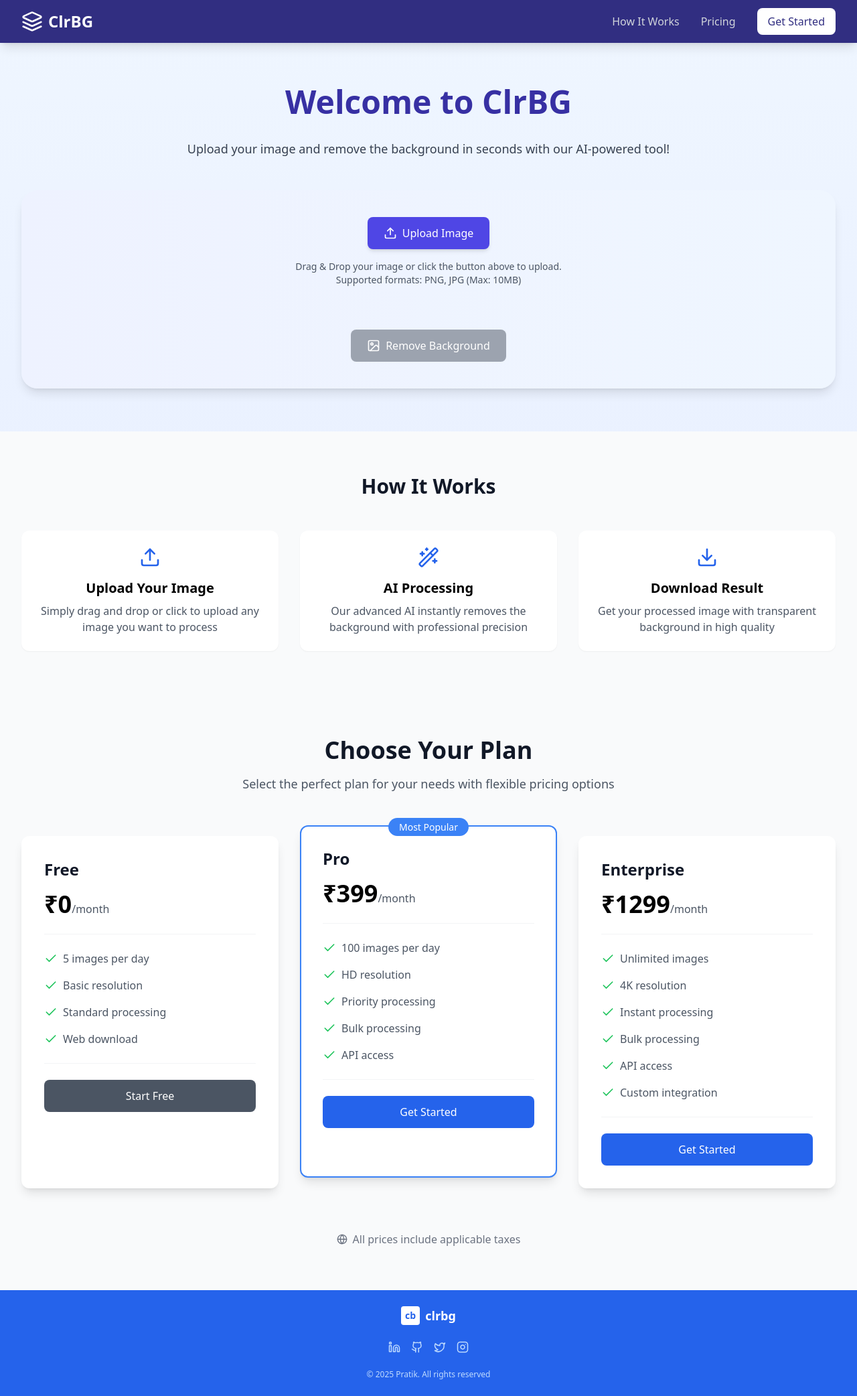
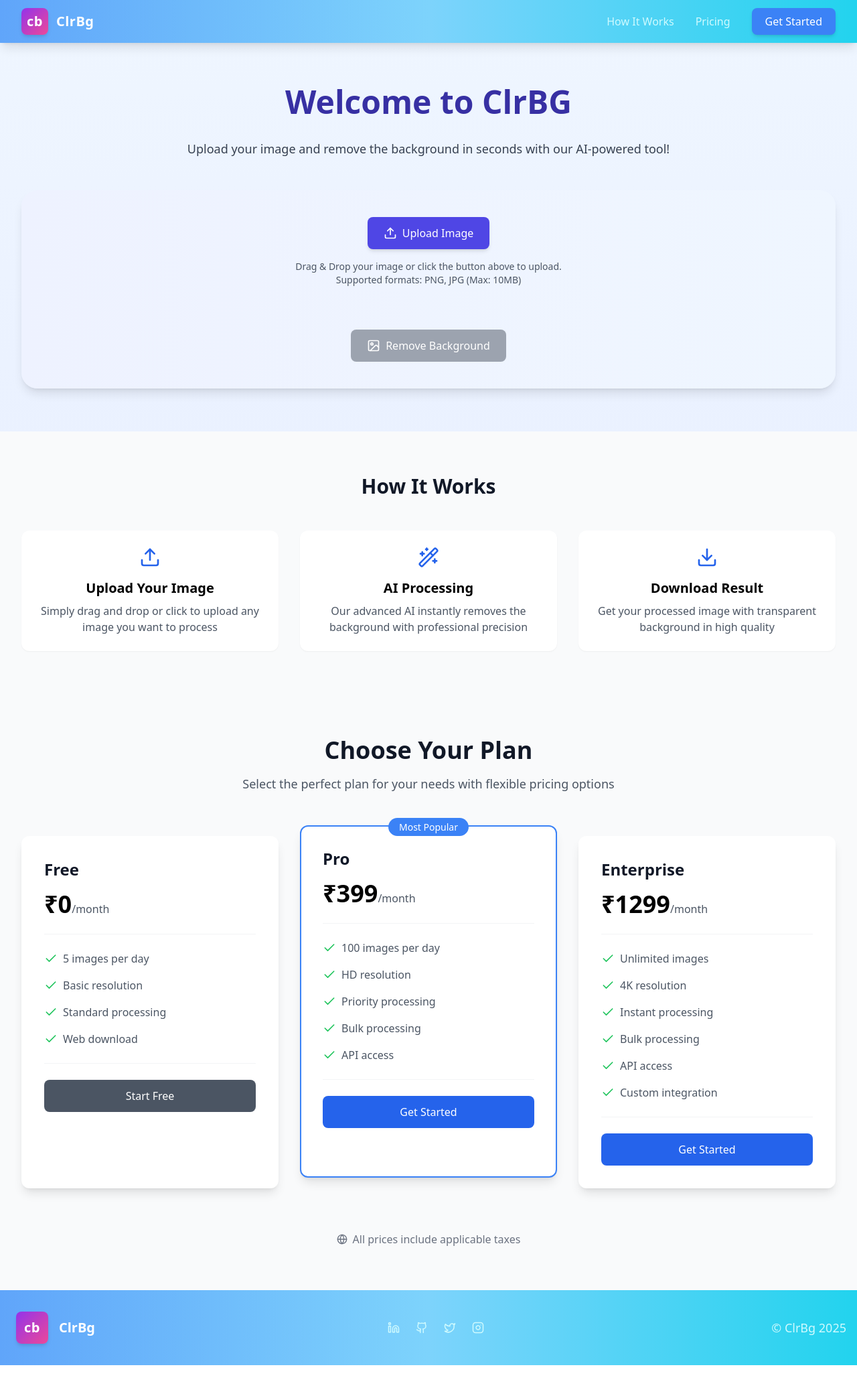
Before and after one commit to prateekraiger/Clr-bg, a React (Vite) app: page / in a window 1280 px wide. Shown: the whole page at 67% size. After the commit the page ends 2038 px from the top, so only its background shows below. Built offline with nearby package versions, Linux system fonts and the light colour scheme; no server answers.

Commit message:
updated navbar and footer

```diff
--- a/src/components/Footer.jsx
+++ b/src/components/Footer.jsx
@@ -2,8 +2,6 @@ import React from "react";
 import { Github, Instagram, Linkedin, Twitter } from "lucide-react";
 
 const Footer = () => {
-  const currentYear = new Date().getFullYear();
-
   const socialLinks = [
     {
       href: "https://www.linkedin.com/in/pratik-r1104/",
@@ -28,21 +26,21 @@ const Footer = () => {
   ];
 
   return (
-    <footer className="bg-blue-600 py-6">
+    <footer className="bg-gradient-to-r from-blue-400 via-sky-300 to-cyan-400 py-8">
       <div className="container mx-auto px-4">
-        {/* Logo row */}
-        <div className="flex justify-center mb-6">
-          <div className="flex items-center">
-            <div className="h-7 w-7 rounded bg-white flex items-center justify-center mr-2">
-              <span className="text-blue-600 font-bold text-sm">cb</span>
+        <div className="flex justify-between items-center">
+          {/* Logo - Left aligned */}
+          <div className="flex items-center space-x-4 px-2">
+            <div className="h-12 w-12 rounded-lg bg-gradient-to-br from-purple-600 to-pink-500 flex items-center justify-center shadow-md">
+              <span className="text-white font-extrabold text-xl tracking-wide">
+                cb
+              </span>
             </div>
-            <span className="font-bold text-lg text-white">clrbg</span>
-          </div>
+            <span className="font-bold text-xl text-white">ClrBg</span>
           </div>
 
-
-        {/* Social links */}
-        <div className="flex justify-center space-x-4 mb-6">
+          {/* Social links - Center aligned */}
+          <div className="flex space-x-6">
             {socialLinks.map((link, index) => (
               <a
                 key={index}
@@ -50,18 +48,17 @@ const Footer = () => {
                 target="_blank"
                 rel="noopener noreferrer"
                 aria-label={link.label}
-              className="text-blue-200 hover:text-white transition-colors"
+                className="text-cyan-100 hover:text-white transition-transform transform hover:scale-110 hover:rotate-3 text-lg"
               >
                 {link.icon}
               </a>
             ))}
           </div>
 
-        {/* Copyright */}
-        <div className="text-center">
-          <p className="text-xs text-blue-200">
-            © {currentYear} Pratik. All rights reserved
-          </p>
+          {/* Copyright - Right aligned */}
+          <div>
+            <p className="text-lg text-cyan-100 font-medium">© ClrBg 2025</p>
+          </div>
         </div>
       </div>
     </footer>
--- a/src/components/Navbar.jsx
+++ b/src/components/Navbar.jsx
@@ -1,34 +1,92 @@
-import React from "react";
-import { Layers, Zap, DollarSign } from "lucide-react";
+import React, { useState } from "react";
+import { Menu, X } from "lucide-react";
 
 function Navbar() {
+  const [isMenuOpen, setIsMenuOpen] = useState(false);
+
+  const toggleMenu = () => {
+    setIsMenuOpen(!isMenuOpen);
+  };
+
   return (
-    <nav className="bg-indigo-900 shadow-lg">
+    <nav className="bg-gradient-to-r from-blue-400 via-sky-300 to-cyan-400 shadow-lg sticky top-0 z-50">
       <div className="max-w-7xl mx-auto px-4 sm:px-6 lg:px-8">
         <div className="flex justify-between h-16">
+          {/* Logo and Brand - Left aligned */}
           <div className="flex items-center">
-            <Layers className="h-8 w-8 text-white" />
-            <span className="ml-2 text-2xl font-bold text-white">ClrBG</span>
+            <a href="/" className="flex items-center space-x-3">
+              <div className="h-10 w-10 rounded-lg bg-gradient-to-br from-purple-600 to-pink-500 flex items-center justify-center shadow-md">
+                <span className="text-white font-extrabold text-xl tracking-wide">
+                  cb
+                </span>
+              </div>
+              <span className="text-white font-semibold text-xl tracking-wide">
+                ClrBg
+              </span>
+            </a>
           </div>
+
+          {/* Desktop Navigation - Right aligned */}
           <div className="hidden md:flex items-center space-x-8">
             <a
               href="#how-it-works"
-              className="text-gray-300 hover:text-white transition"
+              className="text-cyan-100 hover:text-white font-medium transition"
             >
               How It Works
             </a>
             <a
               href="#pricing"
-              className="text-gray-300 hover:text-white transition"
+              className="text-cyan-100 hover:text-white font-medium transition"
             >
               Pricing
             </a>
-            <button className="bg-white text-indigo-900 px-4 py-2 rounded-lg hover:bg-gray-100 transition">
+            <button className="bg-blue-500 text-white px-5 py-2 rounded-lg hover:bg-purple-400 transition font-medium shadow-md hover:shadow-lg">
               Get Started
+            </button>
+          </div>
+
+          {/* Mobile Menu Button */}
+          <div className="md:hidden flex items-center">
+            <button
+              onClick={toggleMenu}
+              className="text-white hover:text-cyan-200 focus:outline-none"
+              aria-label="Toggle menu"
+            >
+              {isMenuOpen ? <X size={24} /> : <Menu size={24} />}
             </button>
           </div>
         </div>
       </div>
+
+      {/* Mobile Menu */}
+      {isMenuOpen && (
+        <div className="md:hidden bg-sky-400">
+          <div className="px-2 pt-2 pb-3 space-y-1 sm:px-3">
+            <a
+              href="#how-it-works"
+              className="text-cyan-100 hover:text-white block px-3 py-2 rounded-md text-base font-medium"
+              onClick={toggleMenu}
+            >
+              How It Works
+            </a>
+            <a
+              href="#pricing"
+              className="text-cyan-100 hover:text-white block px-3 py-2 rounded-md text-base font-medium"
+              onClick={toggleMenu}
+            >
+              Pricing
+            </a>
+            <div className="pt-2">
+              <button
+                className="w-full bg-purple-500 text-white px-3 py-2 rounded-lg hover:bg-purple-400 transition font-medium shadow-md"
+                onClick={toggleMenu}
+              >
+                Get Started
+              </button>
+            </div>
+          </div>
+        </div>
+      )}
     </nav>
   );
 }
```
Lines whose indentation alone changed are shown as unchanged.
